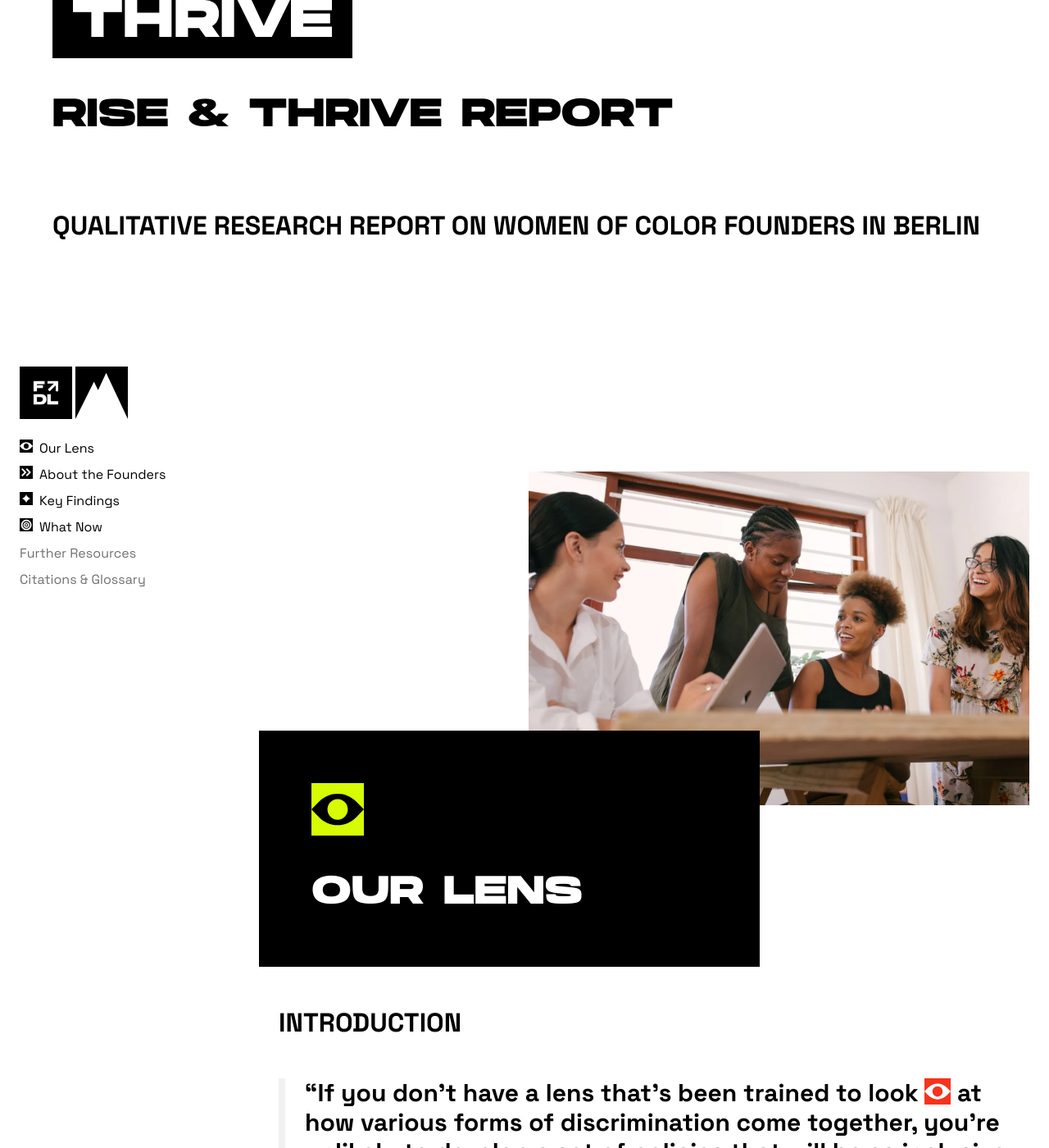
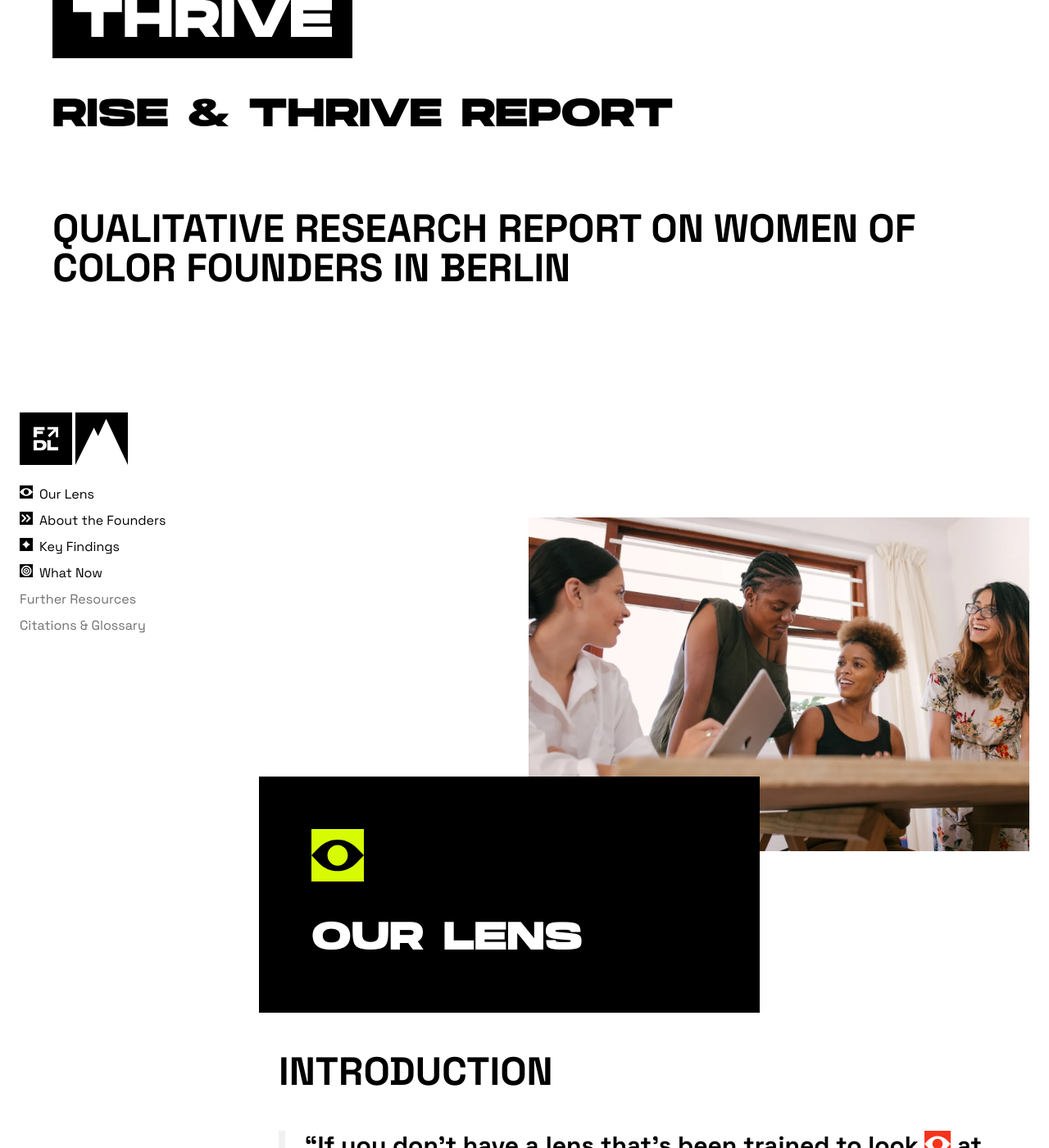
Before and after one commit to Founderland/Report, a Jekyll site: the page built from index.html, in a window 1280 px wide and 1400 px high, scrolled down 340 px. Shown: the whole window at 82% size. Built offline with Jekyll 4.4.1, drawn with Linux system fonts in a browser that asks for light colours.

Commit message:
larger h2s on desktop

```diff
--- a/assets/styles/output.css
+++ b/assets/styles/output.css
@@ -962,22 +962,22 @@
     /* it's 20px in the design system */
   }
 
-  h1 {
+  h1,
+    h2 {
     font-size: 3rem;
     line-height: 1;
     /* it's 6xl in the design system  */
   }
 
-  h2,
-    button,
+  h3 {
+    font-size: 1.5rem;
+    line-height: 2rem;
+  }
+
+  button,
     .cta {
     font-size: 32px;
     line-height: 40px;
-  }
-
-  h3 {
-    font-size: 1.5rem;
-    line-height: 2rem;
   }
 
   .lead {
```
Also changed, not shown: assets/styles/input.css (+5 -5 lines).
